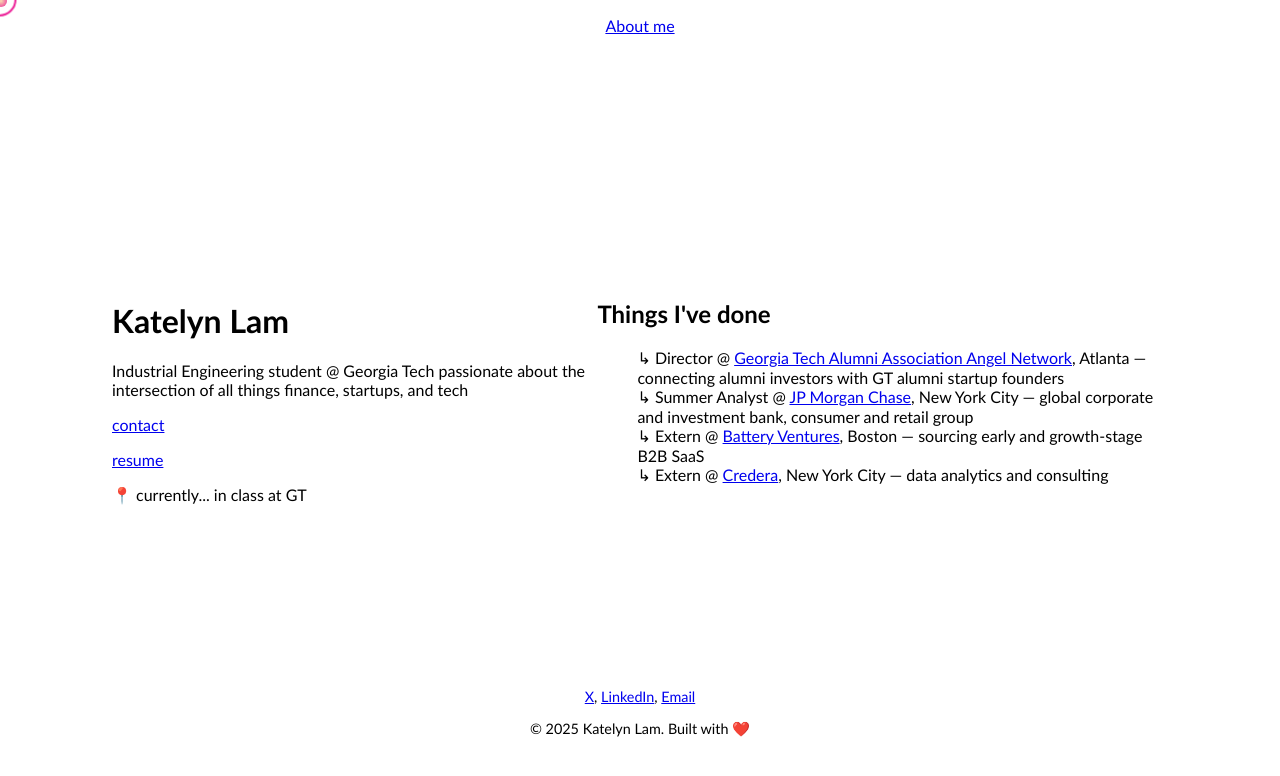
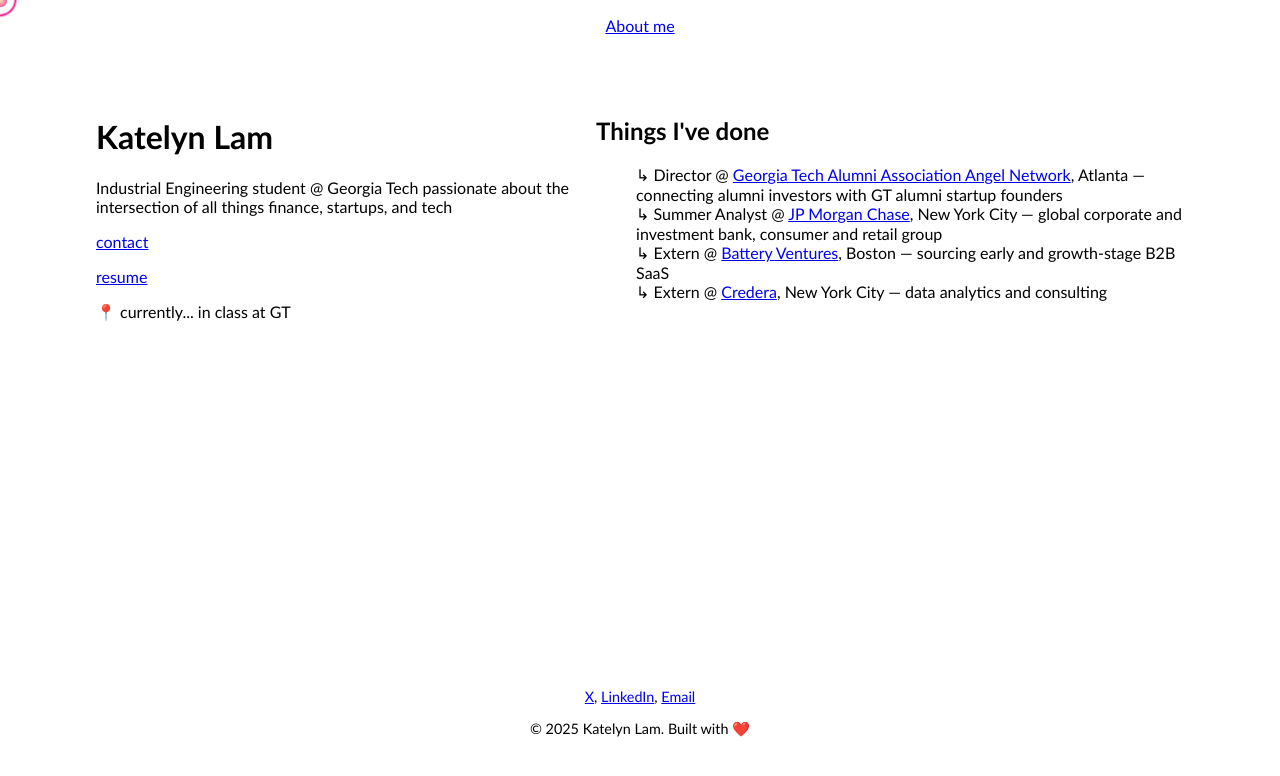
Before and after one commit to katelynlam/portfolio, a plain HTML site: page home/index.html in a window 1280 px wide. Drawn offline with Linux system fonts and the light colour scheme; files whose address does not match are found by name.

Commit message:
Update index.html

```diff
--- a/home/index.html
+++ b/home/index.html
@@ -23,7 +23,9 @@
         display: flex;        /* your two-column layout */
         justify-content: space-around;
         align-items: flex-start;
-        padding: 2rem;
+        flex: 1;
+        padding: 2vh 1rem;
+        font-size: 1rem
     }
     footer {
         position: fixed;
```
